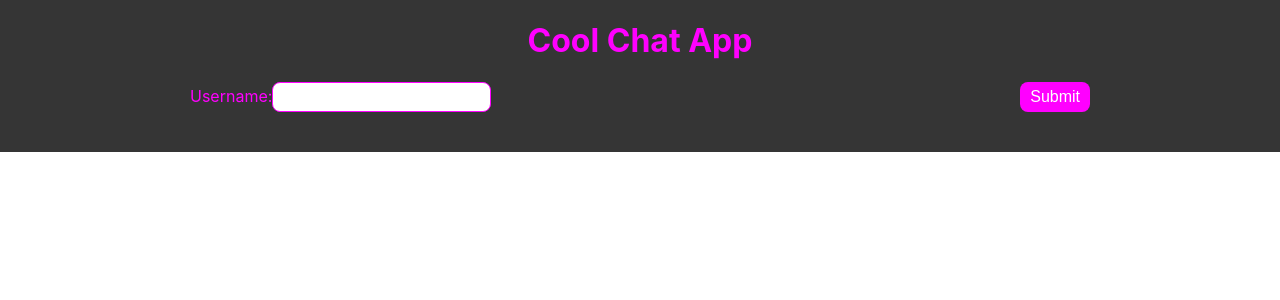
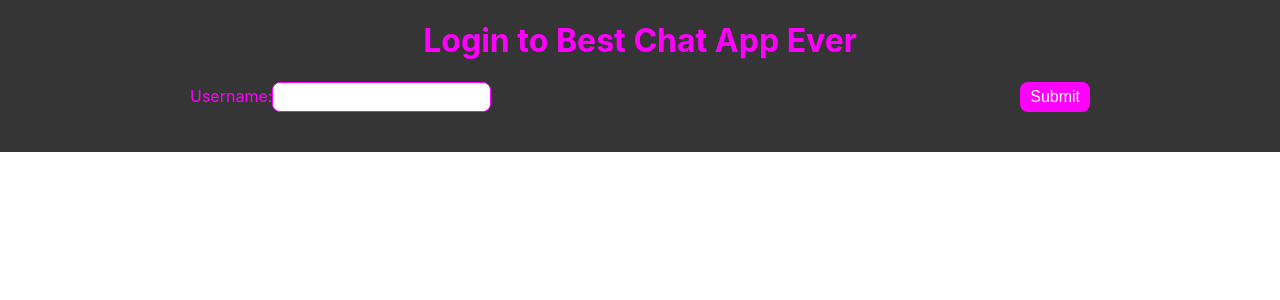
Before and after one commit to deksa89/Cool-Chat-App, a React (Create React App) app: page / in a window 1280 px wide. Shown: the top 300 px of the page. Built offline with nearby package versions, Linux system fonts and the light colour scheme.

Commit message:
simple changes

```diff
--- a/src/App.js
+++ b/src/App.js
@@ -1,24 +1,21 @@
 import React, { Component } from 'react';
 import Messages from './components/Messages';
 import Input from './components/Input';
-import NameInput from './components/NameInput';  // POPRAVITI DA INPUT ZA IME RADI
+import NameInput from './components/NameInput';
 import './App.css';
+
 
 function randomColor() {
   return '#' + Math.floor(Math.random() * 0xFFFFFF).toString(16);
 }
 
 
-const handleFormSubmit = (myName) => {
-  return myName
-}
-
 class App extends Component {
 
   state = {
     messages: [],
     member: {
-      username: handleFormSubmit(),
+      username: '',
       color: randomColor()
     },
     showChat: false
@@ -60,7 +57,7 @@ class App extends Component {
       return (
         <div className="App">
           <div className='App-header'>
-            <h1>Cool Chat App</h1>
+            <h1>Login to Best Chat App Ever</h1>
             <NameInput onSubmit={this.handleFormSubmit} />
           </div>
         </div>
@@ -70,7 +67,7 @@ class App extends Component {
     return (
       <div className="App">
         <div className='App-header'>
-          <h1>Cool Chat App</h1>
+          <h1>Chat App</h1>
         </div>
         <Messages
           messages={this.state.messages}
```
